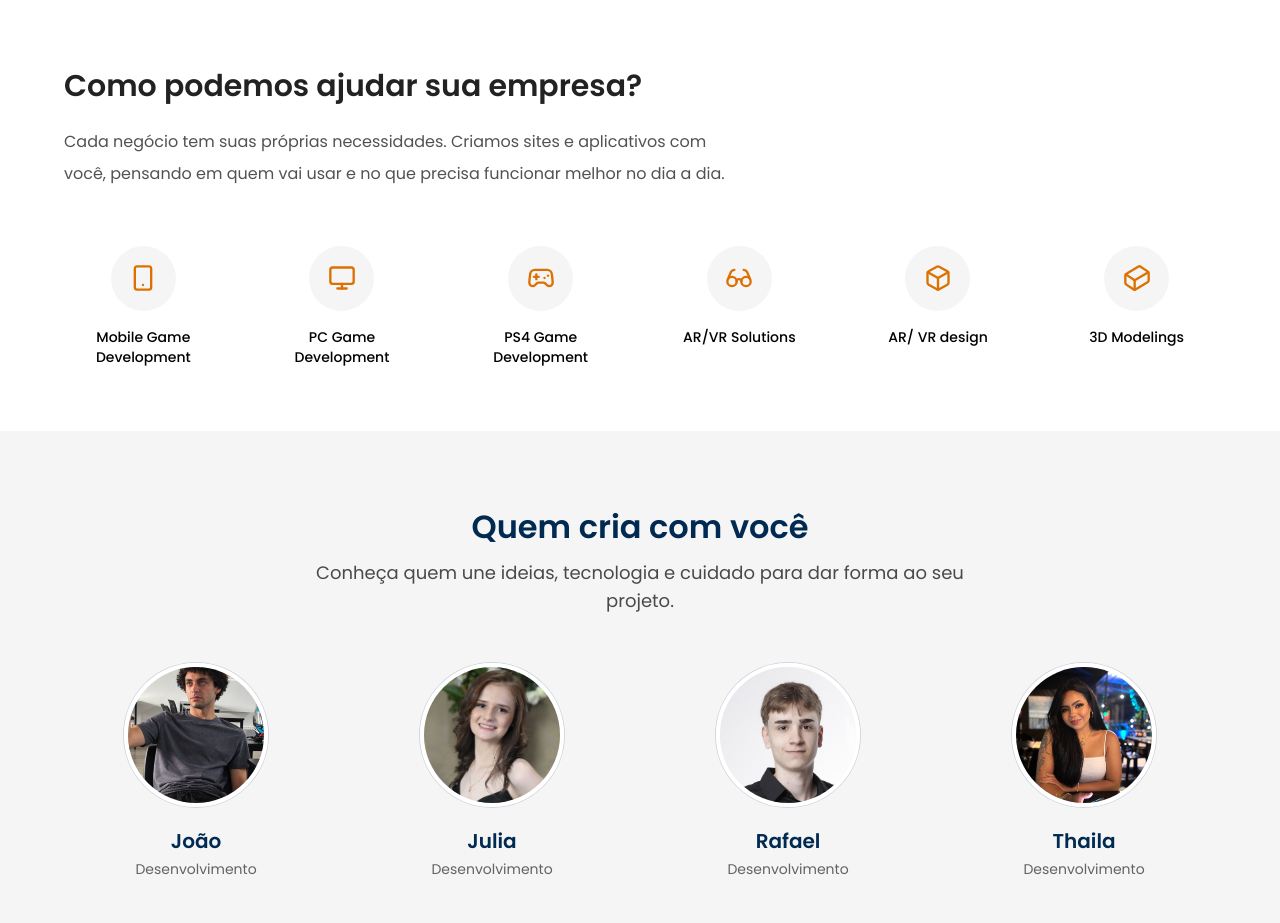
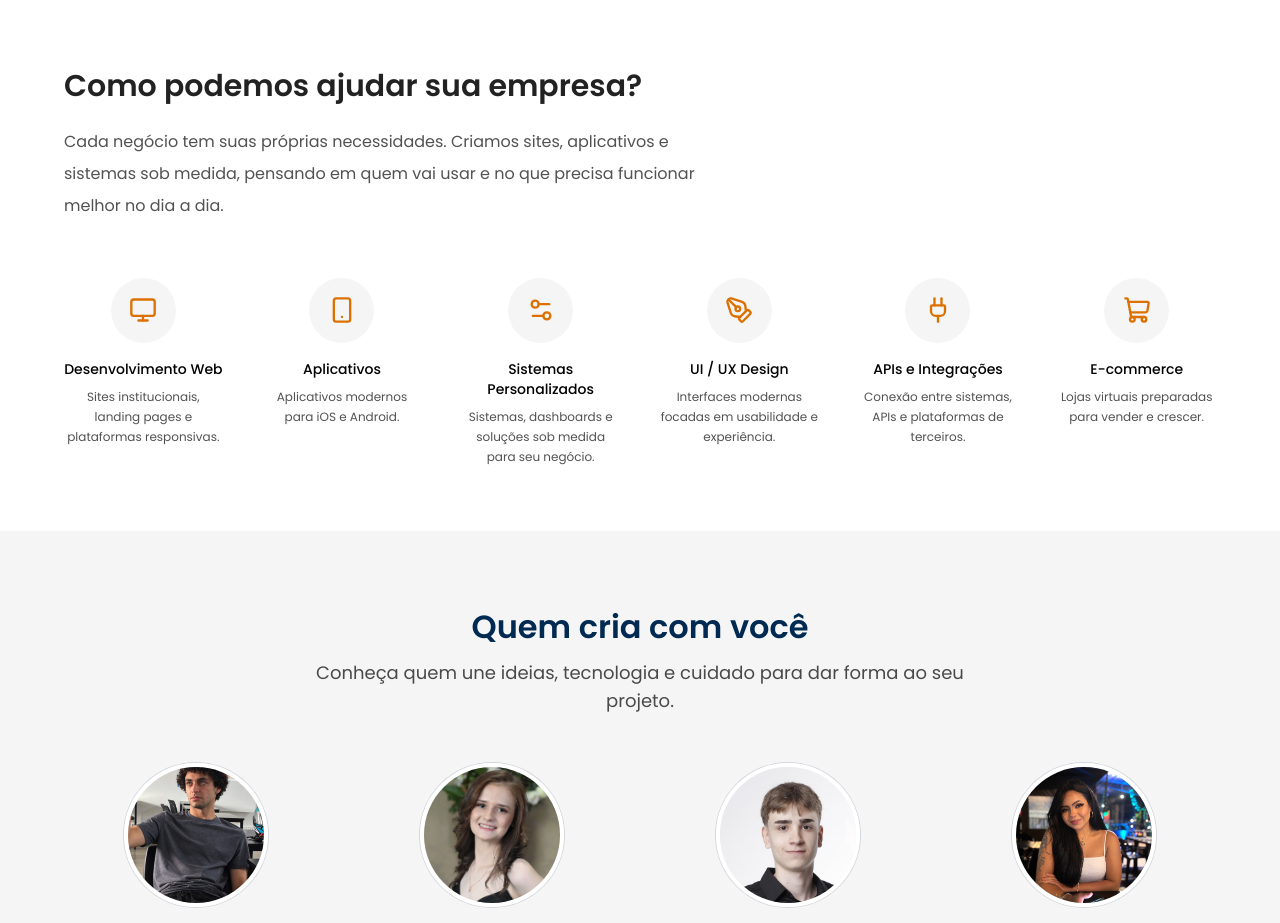
Before and after one commit to RafaelFrossard/FabricaSoftware, a React (Vite) app: page / in a window 1280 px wide. Shown: the part 1680-2603 px from the top of the page. Built offline with nearby package versions, Linux system fonts and the light colour scheme.

Commit message:
areas de atuacao corrigidas

```diff
--- a/src/components/sections/Areas.tsx
+++ b/src/components/sections/Areas.tsx
@@ -1,25 +1,56 @@
+
 import {
+  Monitor,
   Smartphone,
-  Monitor,
-  Gamepad2,
-  Glasses,
-  Box,
-  Cuboid,
+  Settings2,
+  PenTool,
+  Plug,
+  ShoppingCart,
 } from "lucide-react";
+
 import Container from "../layout/Container";
 
 interface AreasItem {
   icon: React.ReactNode;
   label: string;
+  description: string;
 }
 
 const areas: AreasItem[] = [
-  { icon: <Smartphone size={28} />, label: "Mobile Game Development" },
-  { icon: <Monitor size={28} />, label: "PC Game Development" },
-  { icon: <Gamepad2 size={28} />, label: "PS4 Game Development" },
-  { icon: <Glasses size={28} />, label: "AR/VR Solutions" },
-  { icon: <Box size={28} />, label: "AR/ VR design" },
-  { icon: <Cuboid size={28} />, label: "3D Modelings" },
+  {
+    icon: <Monitor size={28} />,
+    label: "Desenvolvimento Web",
+    description:
+      "Sites institucionais, landing pages e plataformas responsivas.",
+  },
+  {
+    icon: <Smartphone size={28} />,
+    label: "Aplicativos",
+    description: "Aplicativos modernos para iOS e Android.",
+  },
+  {
+    icon: <Settings2 size={28} />,
+    label: "Sistemas Personalizados",
+    description:
+      "Sistemas, dashboards e soluções sob medida para seu negócio.",
+  },
+  {
+    icon: <PenTool size={28} />,
+    label: "UI / UX Design",
+    description:
+      "Interfaces modernas focadas em usabilidade e experiência.",
+  },
+  {
+    icon: <Plug size={28} />,
+    label: "APIs e Integrações",
+    description:
+      "Conexão entre sistemas, APIs e plataformas de terceiros.",
+  },
+  {
+    icon: <ShoppingCart size={28} />,
+    label: "E-commerce",
+    description: "Lojas virtuais preparadas para vender e crescer.",
+  },
 ];
 
 export default function Areas() {
@@ -29,22 +60,32 @@ export default function Areas() {
         <h2 className="text-2xl lg:text-[30px] font-semibold text-brand-ink mb-6">
           Como podemos ajudar sua empresa?
         </h2>
+
         <p className="text-brand-muted text-base max-w-2xl leading-8 mb-14">
-          Cada negócio tem suas próprias necessidades. Criamos sites
-          e aplicativos com você, pensando em quem vai usar e no que
-          precisa funcionar melhor no dia a dia.
+          Cada negócio tem suas próprias necessidades. Criamos sites,
+          aplicativos e sistemas sob medida, pensando em quem vai usar
+          e no que precisa funcionar melhor no dia a dia.
         </p>
 
         <div className="grid grid-cols-2 sm:grid-cols-3 lg:grid-cols-6 gap-10">
           {areas.map((service) => (
             <div
               key={service.label}
-              className="flex flex-col items-center text-center gap-4 group cursor-pointer"
+              className="flex flex-col items-center text-center gap-4 group"
             >
               <div className="h-[65px] w-[65px] rounded-full bg-[#f5f5f5] flex items-center justify-center text-brand-orange-dark group-hover:bg-brand-orange-dark group-hover:text-white transition-colors">
                 {service.icon}
               </div>
-              <p className="text-sm font-medium text-black">{service.label}</p>
+
+              <div className="flex flex-col gap-2">
+                <p className="text-sm font-medium text-black">
+                  {service.label}
+                </p>
+
+                <p className="text-xs leading-5 text-brand-muted">
+                  {service.description}
+                </p>
+              </div>
             </div>
           ))}
         </div>
```
